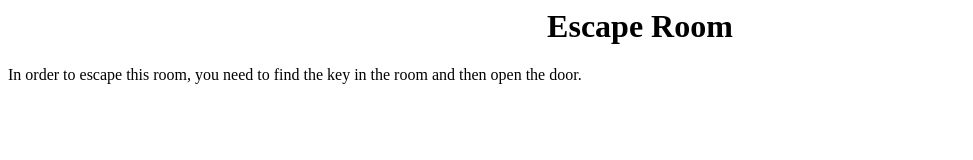
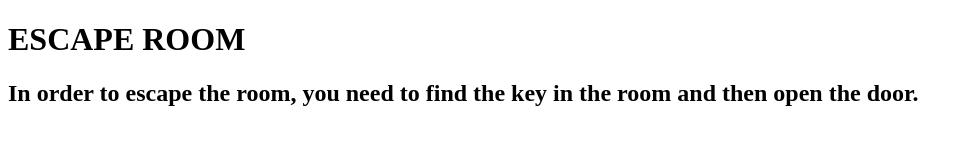
Before and after one commit to rugermccall/vschool, a plain HTML site: page escape-room/escape-room.html in a window 1280 px wide. Shown: the whole page, without its empty margins (0-973 px from the left). Drawn offline with Linux system fonts and the light colour scheme.

Commit message:
escape room

```diff
--- a/escape-room/escape-room.html
+++ b/escape-room/escape-room.html
@@ -1,18 +1,15 @@
+<!DOCTYPE html>
 <html>
 
 <head>
-
-    <script type="text/javascript" src="script.js"></script>
-    <title>Try to escape!</title>
-
+    <h1>ESCAPE ROOM</h1>
 </head>
 
 <body>
-    <h1 align="center">Escape Room</h1>
+    <h2>In order to escape the room, you need to find the key in the room and then open the door.</h2>
 
-    <div>
-        <p>In order to escape this room, you need to find the key in the room and then open the door.</p>
-    </div>
+
+
 </body>
 
 </html>
```
